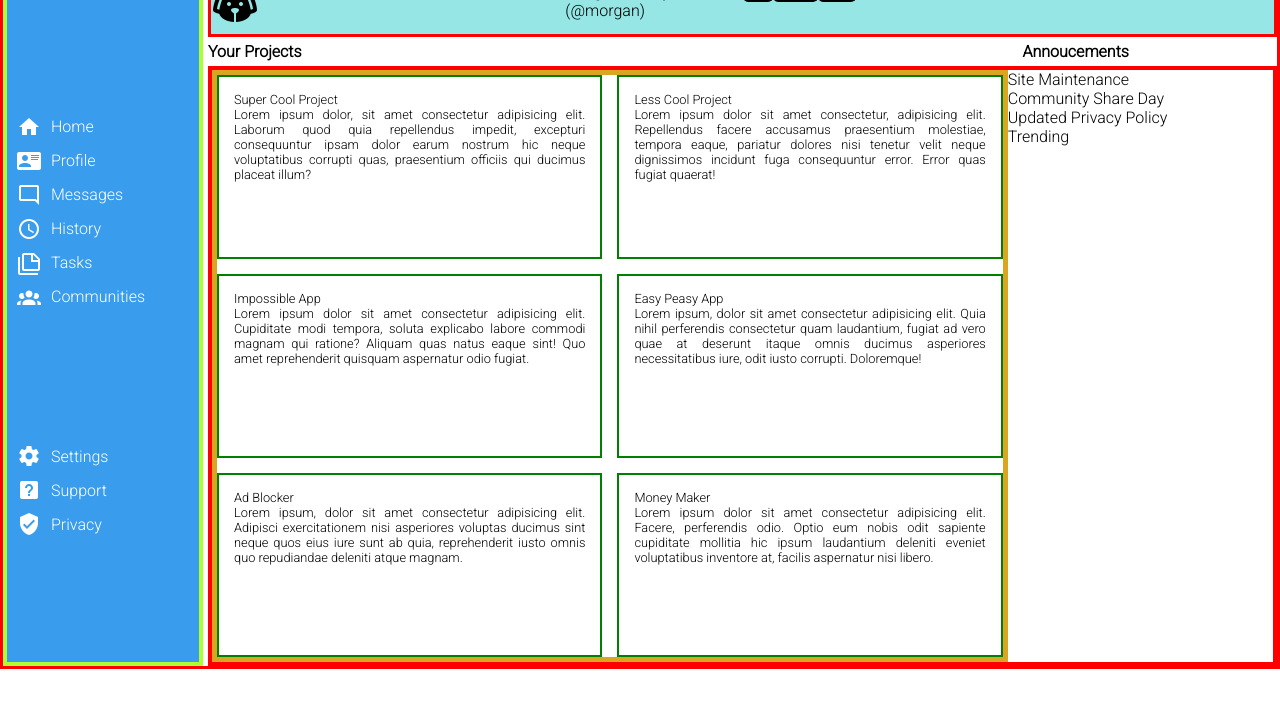
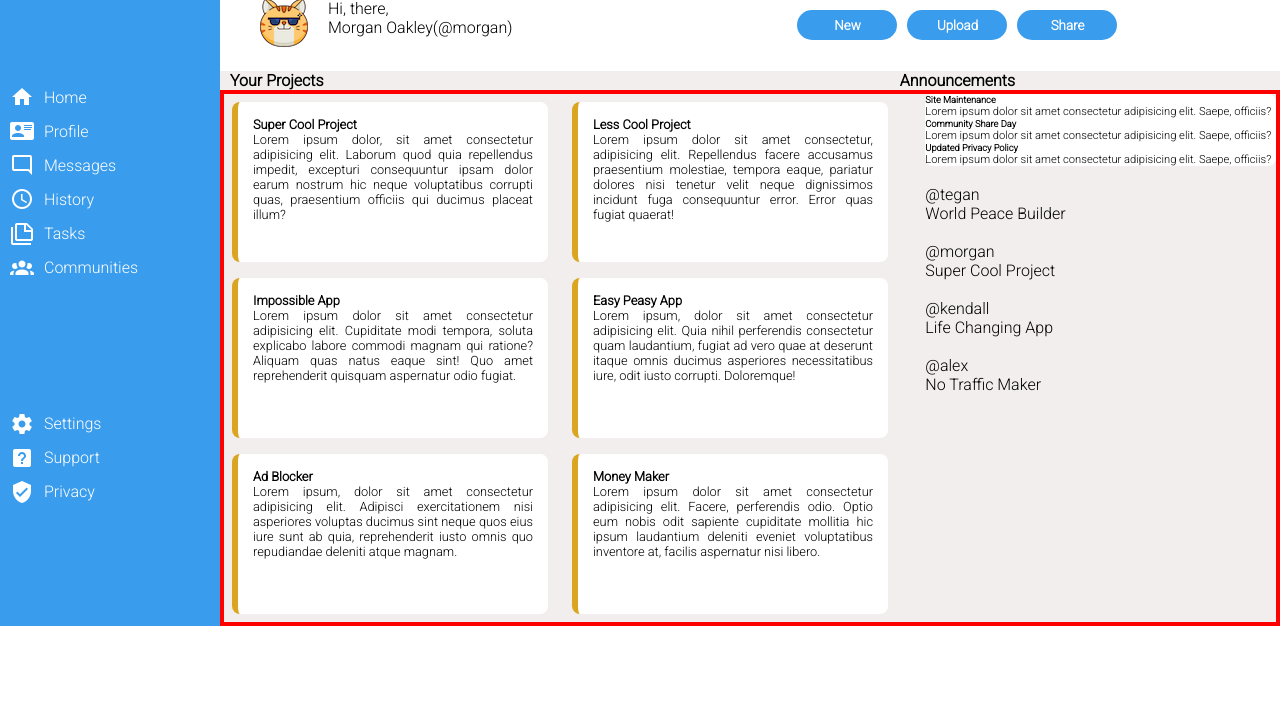
Before and after one commit to PaulOkoh/Admin-Dashboard, a plain HTML site: page index.html in a window 1280 px wide. Shown: the part 83-800 px from the top of the page. Drawn offline with Linux system fonts and the light colour scheme.

Commit message:
modify and style article section

```diff
--- a/index.html
+++ b/index.html
@@ -7,7 +7,8 @@
   <link rel="stylesheet" href="styles.css">
   <link rel="preconnect" href="https://fonts.googleapis.com">
   <link rel="preconnect" href="https://fonts.gstatic.com" crossorigin>
-  <link href="https://fonts.googleapis.com/css2?family=Roboto:wght@300&display=swap" rel="stylesheet"
+  <link href="https://fonts.googleapis.com/css2?family=Roboto:wght@300&display=swap" rel="stylesheet">
+
   <title>Admin Dashboard</title>
 </head>
 <body>
@@ -42,15 +43,16 @@
        </ul>
        <ul class="nav-right">
           <li><img src="assets/bell-ring-outline (1).png" alt="bell icon"></li>
-          <li><img src="assets/dog.png" alt="dog icon"></li>
-          <li><h4>Morgan Oakley</h4></li>
+          <li><img src="assets/cool.png" class="cat-img"alt="cat icon"></li>
+          <li><h4 class="name-top">Morgan Oakley</h4></li>
         </ul>
      </div>
      <div class="nav-bottom">
         <ul class="nav-bottom-left">
-          <li><img src="assets/dog (1).png" alt="dog icon"></li>
-          <li><p>Hi, there</p></li>
-          <li><p>Morgan Oakley (@morgan)</p></li>
+          <li><img src="assets/cool.png" alt="cat icon"></li>
+          <li><p>Hi, there,
+            <br> Morgan Oakley(@morgan)
+          </p></li>
         </ul>
         <ul class="nav-bottom-right">
           <li><button>New</button></li>
@@ -58,75 +60,96 @@
           <li><button>Share</button></li>
         </ul>
     </div>
-    </section>
     <div class="article-header">
+      <div class="projects">
         <h4>Your Projects</h4>
-      <h4 class="right">Annoucements</h4>
+      </div>
+      <div class="announcements">
+        <h4>Announcements</h4>
+      </div>
     </div>
       <section class="article">
         <div class="article-left">
           <div class="card">
-          <p>Super Cool Project</p>
+            <h4>Super Cool Project</h4>
             <p>
               Lorem ipsum dolor, sit amet consectetur adipisicing elit. Laborum quod quia repellendus impedit, excepturi consequuntur ipsam dolor earum nostrum hic neque voluptatibus corrupti quas, praesentium officiis qui ducimus placeat illum?
             </p>
         </div>
         <div class="card">
-          <p>Less Cool Project</p>
+          <h4>Less Cool Project</h4>
           <p>
             Lorem ipsum dolor sit amet consectetur, adipisicing elit. Repellendus facere accusamus praesentium molestiae, tempora eaque, pariatur dolores nisi tenetur velit neque dignissimos incidunt fuga consequuntur error. Error quas fugiat quaerat!
           </p>
         </div>
+
         <div class="card">
-          <p>Impossible App</p>
+          <h4>Impossible App</h4>
           <p>
             Lorem ipsum dolor sit amet consectetur adipisicing elit. Cupiditate modi tempora, soluta explicabo labore commodi magnam qui ratione? Aliquam quas natus eaque sint! Quo amet reprehenderit quisquam aspernatur odio fugiat.
           </p>
         </div>
         <div class="card">
-          <p>Easy Peasy App</p>
+          <h4>Easy Peasy App</h4>
           <p>Lorem ipsum, dolor sit amet consectetur adipisicing elit. Quia nihil perferendis consectetur quam laudantium, fugiat ad vero quae at deserunt itaque omnis ducimus asperiores necessitatibus iure, odit iusto corrupti. Doloremque!</p>
         </div>
         <div class="card">
-          <p>Ad Blocker</p>
+          <h4>Ad Blocker</h4>
           <p>Lorem ipsum, dolor sit amet consectetur adipisicing elit. Adipisci exercitationem nisi asperiores voluptas ducimus sint neque quos eius iure sunt ab quia, reprehenderit iusto omnis quo repudiandae deleniti atque magnam.</p>
         </div>
         <div class="card">
-          <p>Money Maker</p>
+          <h4>Money Maker</h4>
           <p>Lorem ipsum dolor sit amet consectetur adipisicing elit. Facere, perferendis odio. Optio eum nobis odit sapiente cupiditate mollitia hic ipsum laudantium deleniti eveniet voluptatibus inventore at, facilis aspernatur nisi libero.</p>
         </div>
       </div>
       <div class="article-right">
-        <div class="long-card">
+        <div class="long-1">
           <div>
-            <p>Site Maintenance</p>
+            <h5>Site Maintenance</h5>
+            <p>Lorem ipsum dolor sit amet consectetur adipisicing elit. Saepe, officiis?</p>
           </div>
           <div>
-            <p>Community Share Day</p>
+            <h5>Community Share Day</h5>
+            <p>Lorem ipsum dolor sit amet consectetur adipisicing elit. Saepe, officiis?</p>
           </div>
           <div>
-            <p>Updated Privacy Policy</p>
+            <h5>Updated Privacy Policy</h5>
+            <p>Lorem ipsum dolor sit amet consectetur adipisicing elit. Saepe, officiis?</p>
           </div>
         </div>
-        <p>Trending</p>
-        <div class="long-card">
-          <div>
+
+        <div class="long-2">
           <img>
-            <p></p>
+          <p>@tegan</p>
+          <p>World Peace Builder</p>
         </div>
         <div>
           <img>
-            <p></p>
+          <p>@morgan</p>
+          <p>Super Cool Project</p>
         </div>
         <div>
           <img>
-            <p></p>
+          <p>@kendall</p>
+          <p>Life Changing App</p>
         </div>
         <div>
           <img>
-            <p></p>
+          <p>@alex</p>
+          <p>No Traffic Maker</p>
         </div>
       </div>
+        </div>
+
+
     </section>
   </body>
 </html>
+
+
+
+
+<!-- <div class="card">
+
+
+<!-- <div class="card">
--- a/styles.css
+++ b/styles.css
@@ -6,18 +6,16 @@
 
 .container {
   display: grid;
-  grid-template-columns: 200px 4fr;
-  gap: 5px;
-  border: 3px solid red;
+  grid-template-columns: 220px 4fr;
 }
 
 .dashboard {
   background-color:rgb(57, 156, 237);
   color: white;
-  grid-column: 1 / 2;
-  grid-row: 1 / 4;
+  /* grid-column: 1 / 2;
+  grid-row: 1 / 4; */
   display: grid;
-  border: 4px solid greenyellow;
+
 }
 
 .dash {
@@ -57,12 +55,13 @@ li {
 }
 
 .nav {
-  background-color: rgb(150, 230, 230);
+  background-color: white;
 }
 
 .nav-top {
   display: grid;
-  grid-template-columns: 1fr 4fr;
+  grid-template-columns: 1fr 1fr 1fr 1fr;
+  margin: 10px;
 
 }
 
@@ -76,70 +75,128 @@ li {
 
 
 .nav-right {
+  grid-column: 3 / 4;
   display: grid;
-  grid-template-columns: repeat(3, 1fr);
+  grid-template-columns: 1fr 1fr 2fr;
   align-items: center;
   justify-items: center;
 }
+
+/* .name-top {
+  font-weight: bolder;
+} */
 
 
 input {
   border-radius: 15px;
   height: 20px;
   width: 450px;
+  background-color: rgb(243, 226, 226);
   margin-left: 8px;
+}
+
+.cat-img {
+  size: 24px;
 }
 
 .nav-bottom {
   display: grid;
-  grid-template-columns: 1fr 1fr;
-  border: 3px solid red;
+  margin: 20px;
+  /* grid-template-columns: 1fr 1fr 2fr; */
+
 }
 
 .nav-bottom-left {
-  display: grid;
-  grid-template-columns: 1fr 1fr 1fr;
+  display: flex;
+  gap: 20px;
+  margin-left: 20px;
 }
 
+
 .nav-bottom-right {
-  display: flex;
-  /* grid-template-columns: 1fr 1fr 1fr; */
+  grid-column: 3;
+  display: grid;
+  grid-template-columns: repeat(3,100px);
+  align-items: center;
+  gap: 10px;
+  /* margin-right: 80px; */
 }
 
 button {
   background: rgb(57, 156, 237);
-  border-radius: 5px;
+  border-radius: 15px;
+  width: 100px;
+  height: 30px;
+  border: none;
+  color: white;
+  font-weight: bolder;
+
 }
 
 .article-header {
   display: grid;
-  grid-template-columns: 1fr 1fr;
+  grid-template-columns: repeat(4,1fr);
+  justify-items: center;
+  /* display: grid;
+  grid-template-columns: 1fr 1fr; */
+  background-color: rgb(243, 238, 238);
 }
 
-.right {
-  margin-left: 280px;
+.announcements {
+  /* display: grid; */
+  grid-column: 3 / 4;
+  justify-self: end;
 }
+
+.projects {
+  justify-self: start;
+  padding-left: 10px;
+}
+
+
 
 .article {
   display: grid;
-  grid-template-columns: 3fr 1fr;
+  grid-template-columns: 1fr 1fr 1fr;
+  background-color: rgb(243, 238, 238);
   border: 4px solid red;
 }
 
+.article-right {
+  grid-column: 3;
+}
+
 .article-left {
-  border: 5px solid goldenrod;
+  grid-column:  1 / 3;
   display: grid;
-  grid-template-columns: repeat(2, 1fr);
-  /* justify-items: center; */
-  gap: 15px;
+  grid-template-columns: 300px 300px;
+  column-gap: 40px;
+
 }
+
+
+
+
 .card {
-  height: 150px;
+  height: 130px;
+  width: 280px;
   font-size: 0.8rem;
   text-align: justify;
   padding: 15px;
-  border: 2px solid green;
+  border-radius: 8px;
+  background-color: white;
+  border-left: 6px solid goldenrod;
+  margin: 8px;
 }
+
+
+
+.long-1 {
+  background-color: white;
+  border-radius: 8px;
+  font-size: 0.7rem;
+}
+
 .sidebar-right {
   grid-column: 2;
 }
```
Lines whose indentation alone changed are shown as unchanged.
